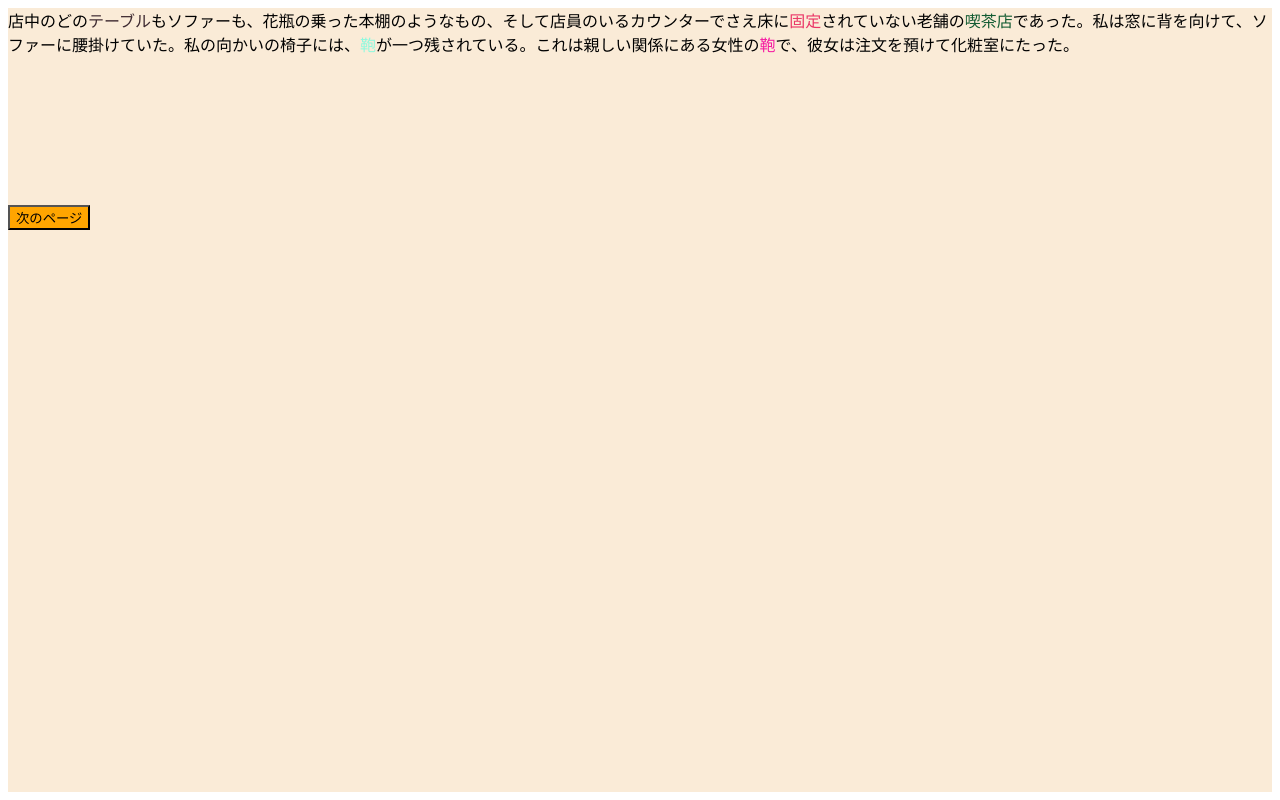
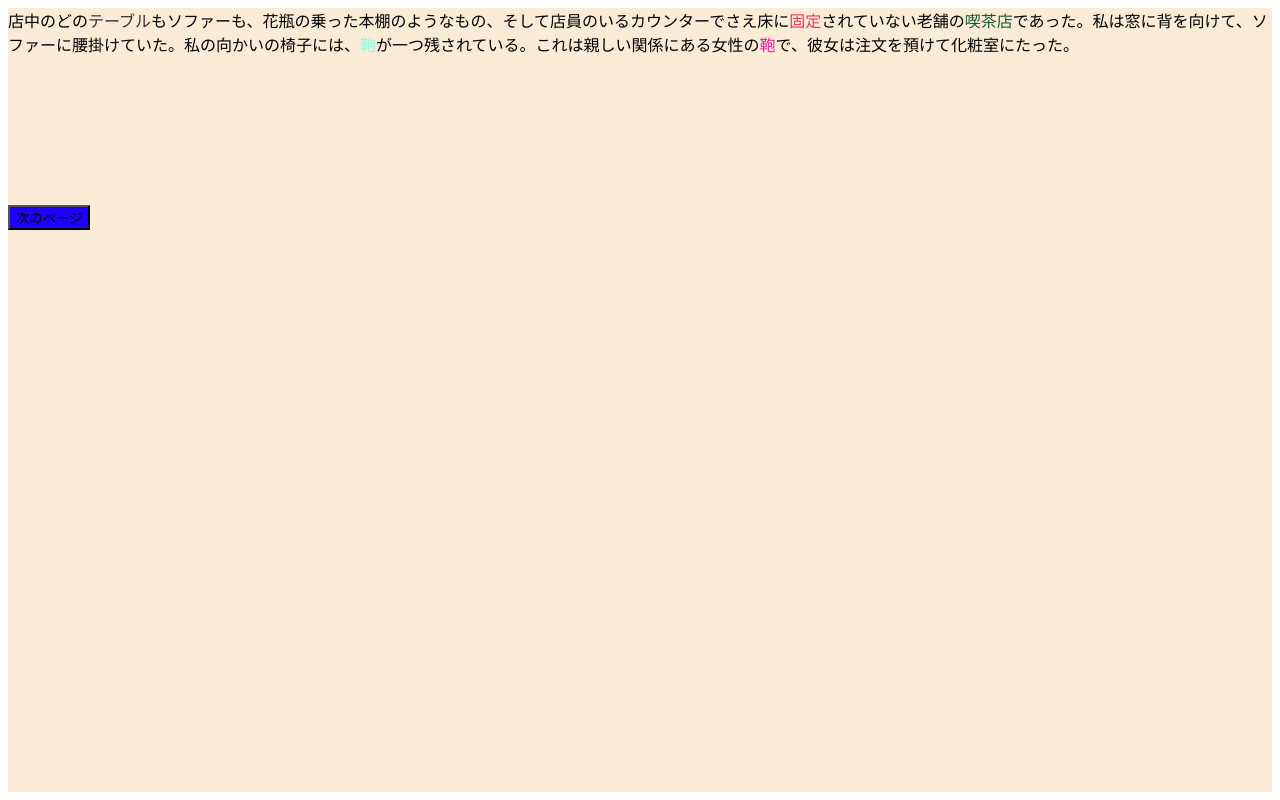
Before and after one commit to tokidrill/motokura, a Django app: page /app/runx in a window 1280 px wide. Run offline with Django 4.2, Linux system fonts and the light colour scheme.

Commit message:
confirmation3

```diff
--- a/src/noveltotanka/app/static/app/css/style.css
+++ b/src/noveltotanka/app/static/app/css/style.css
@@ -189,7 +189,7 @@ a {
 }
 
 .nextpage {
-    background-color: orange;
+    background-color: rgb(30, 0, 255);
     margin-top: 10em;
 }
 
@@ -227,6 +227,6 @@ a {
     height: 100%;
 }
 
-.form1 {
+.form input[type="submit"] {
     -webkit-appearance: none;
 }
```
